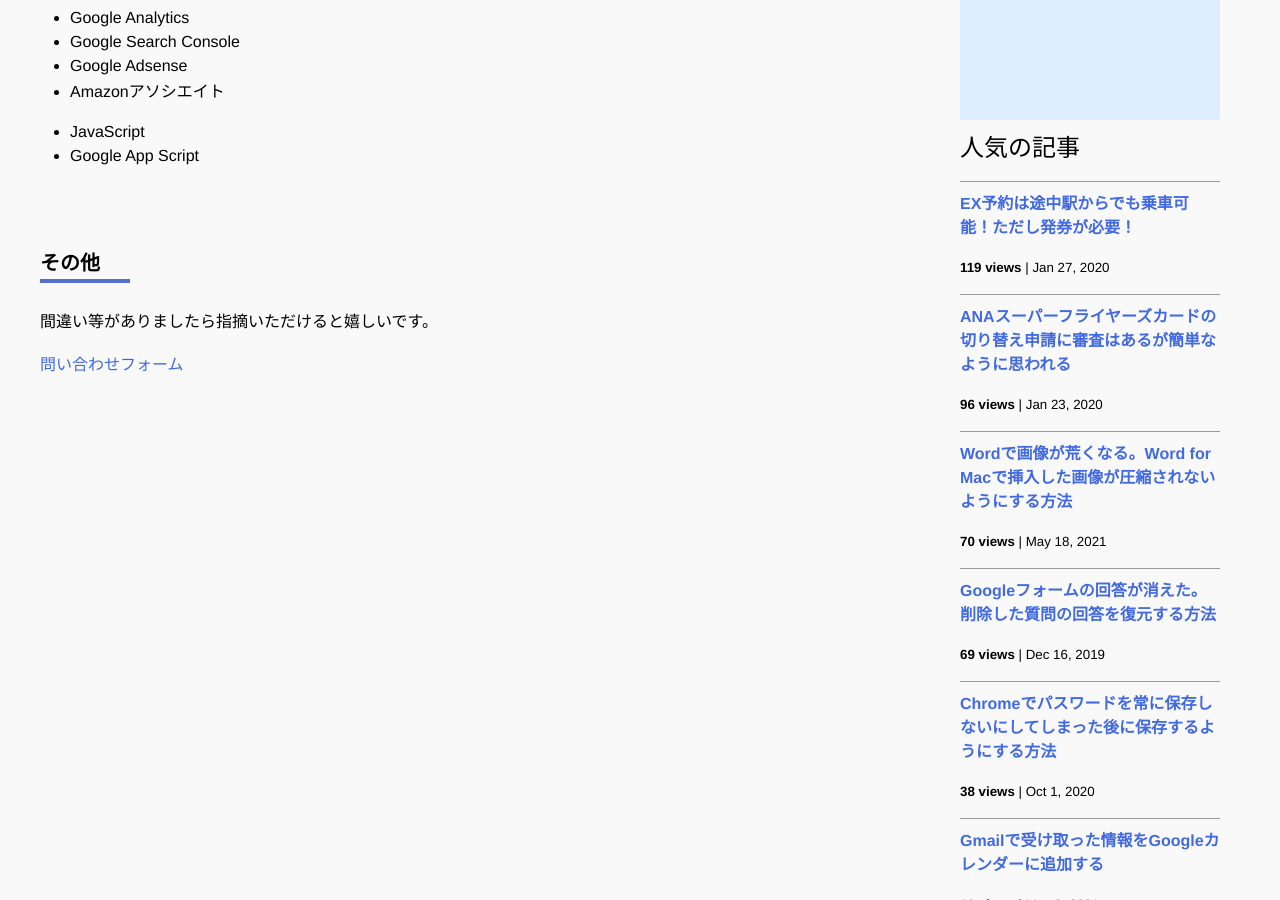
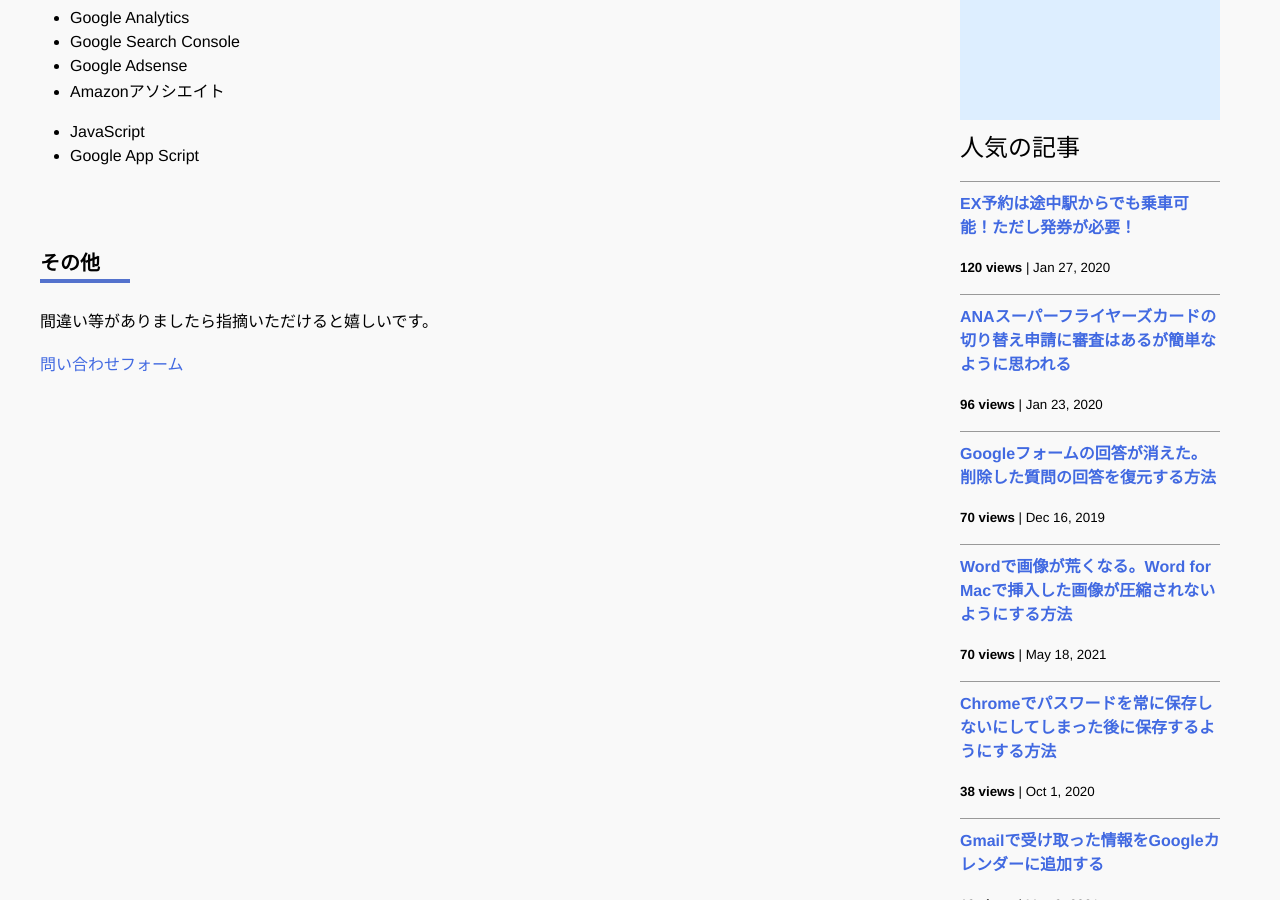
Before and after one commit to iwanaminami/shoyaiwaname, a Jekyll site: the page built from about.markdown, in a window 1280 px wide and 900 px high, scrolled down 693 px. Built offline with Jekyll 4.4.1, drawn with Linux system fonts in a browser that asks for light colours; nearby versions of some CDN libraries; comment, search, counter and statistics services are not loaded.

Commit message:
chore(ga): update _data/popularposts.yml 20251215-1652

```diff
--- a/_data/popularposts.yml
+++ b/_data/popularposts.yml
@@ -1,12 +1,12 @@
 side:
-  - view: 119
+  - view: 120
     url: "/2020/01/27/ex-rideontheway.html"
   - view: 96
     url: "/2020/01/23/sfc-judge.html"
   - view: 70
+    url: "/2019/12/16/restore-googleform.html"
+  - view: 70
     url: "/2021/05/18/image-compression-word.html"
-  - view: 69
-    url: "/2019/12/16/restore-googleform.html"
   - view: 38
     url: "/2020/10/01/googlepassword.html"
   - view: 19
```
